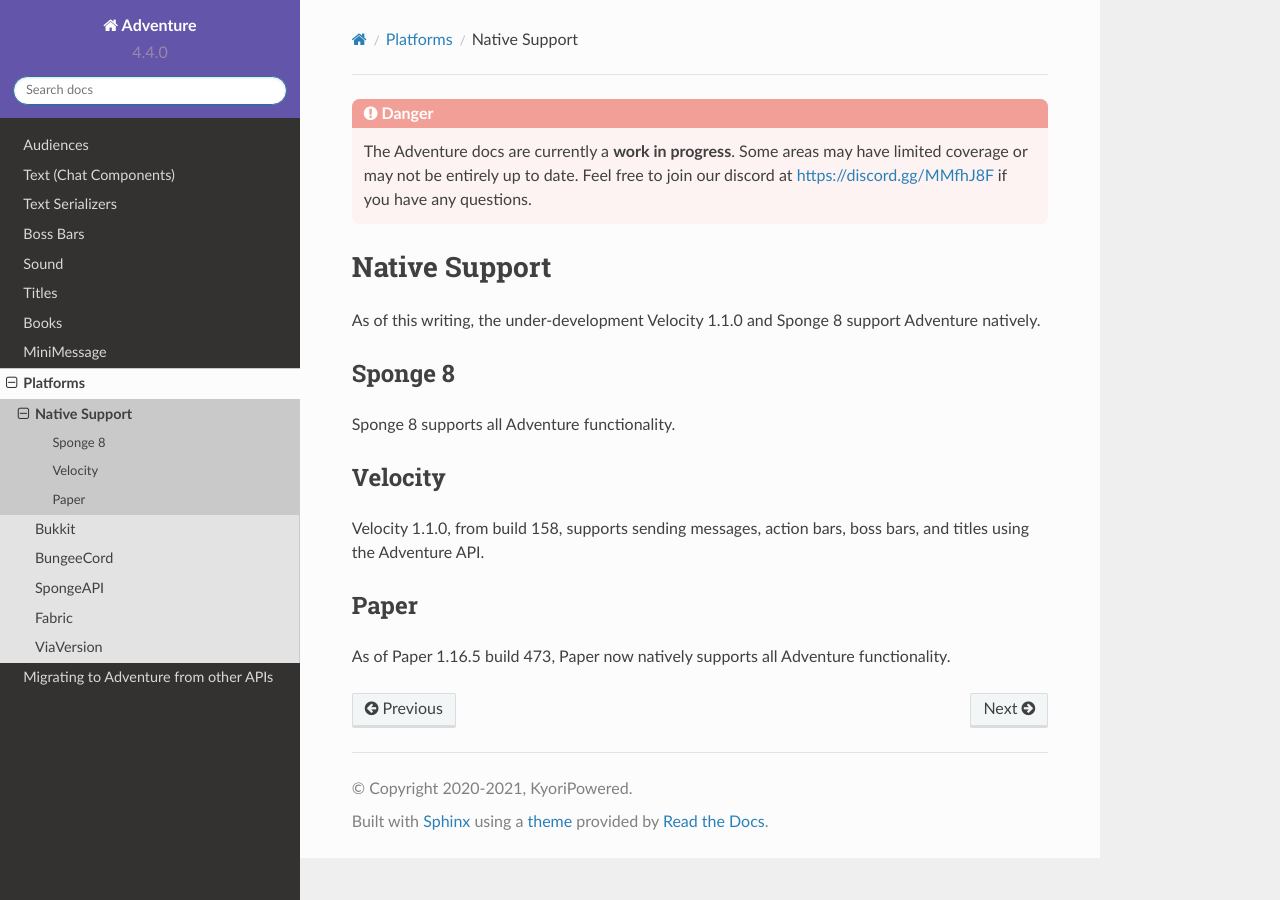
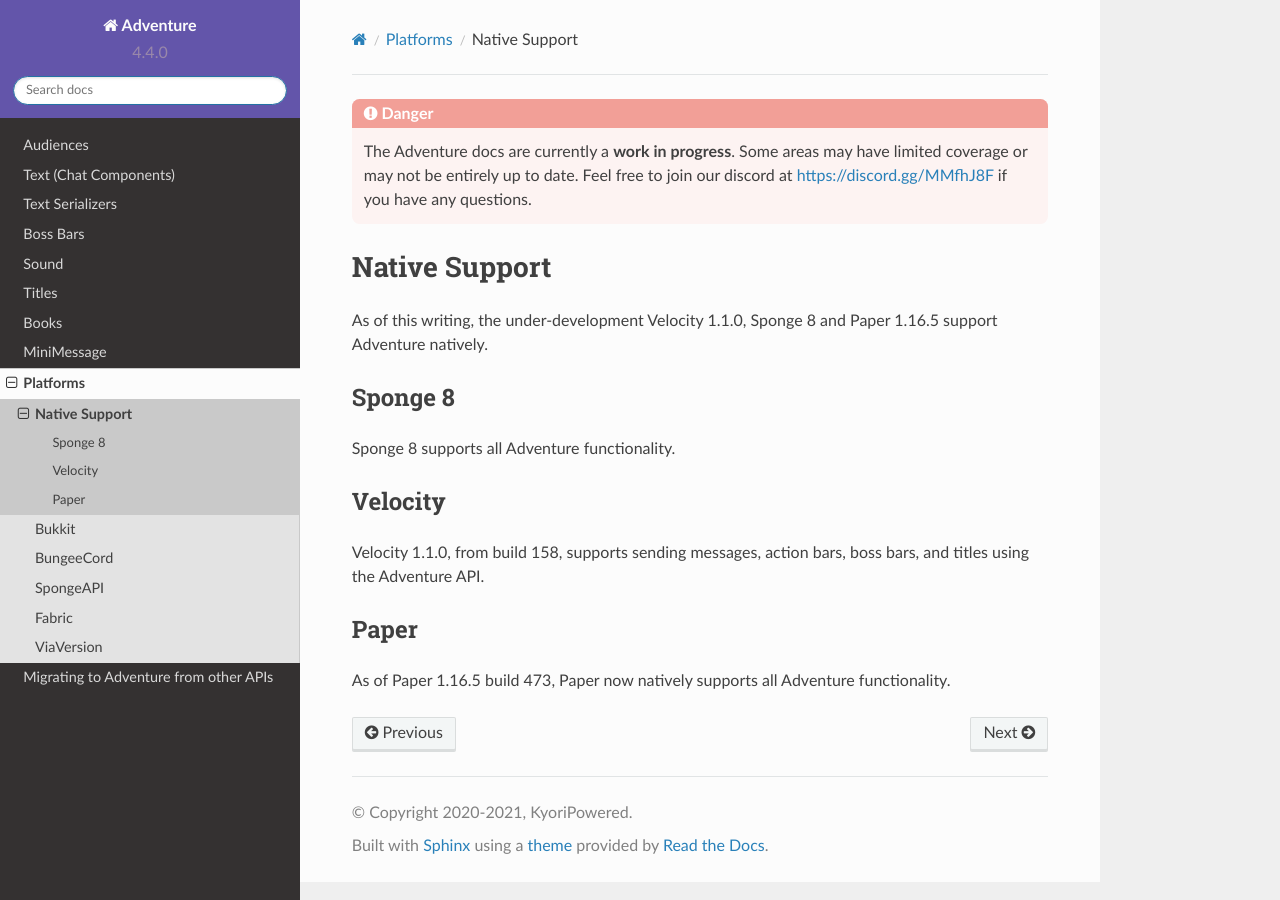
Before and after one commit to KyoriPowered/adventure-docs, a Sphinx documentation site: the page built from source/platform/native.rst, in a window 1280 px wide. Built offline with Sphinx 7.4.7 and the Read the Docs theme 2.0.0, drawn with Linux system fonts in a browser that asks for light colours.

Commit message:
Updated header text in native

```diff
--- a/source/platform/native.rst
+++ b/source/platform/native.rst
@@ -4,7 +4,7 @@
 Native Support
 ==============
 
-As of this writing, the under-development Velocity 1.1.0 and Sponge 8 support Adventure
+As of this writing, the under-development Velocity 1.1.0, Sponge 8 and Paper 1.16.5 support Adventure
 natively.
 
 Sponge 8
```
